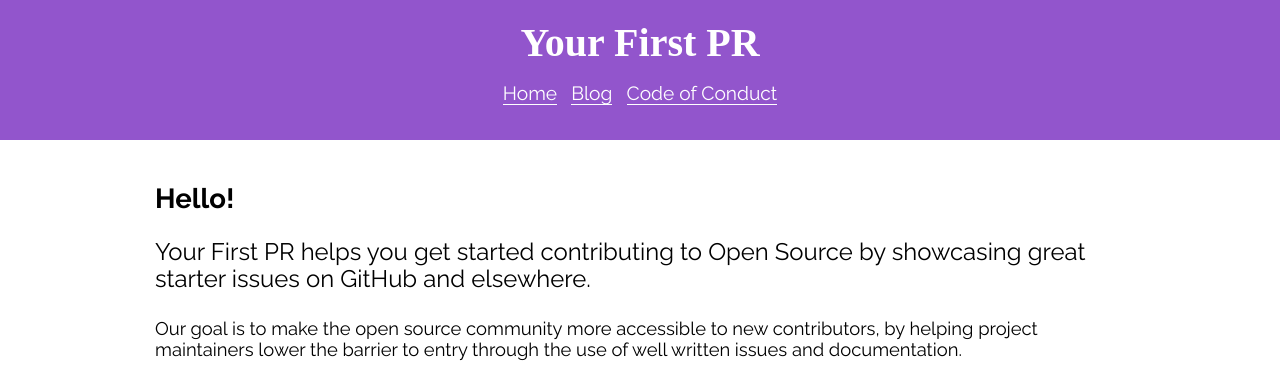
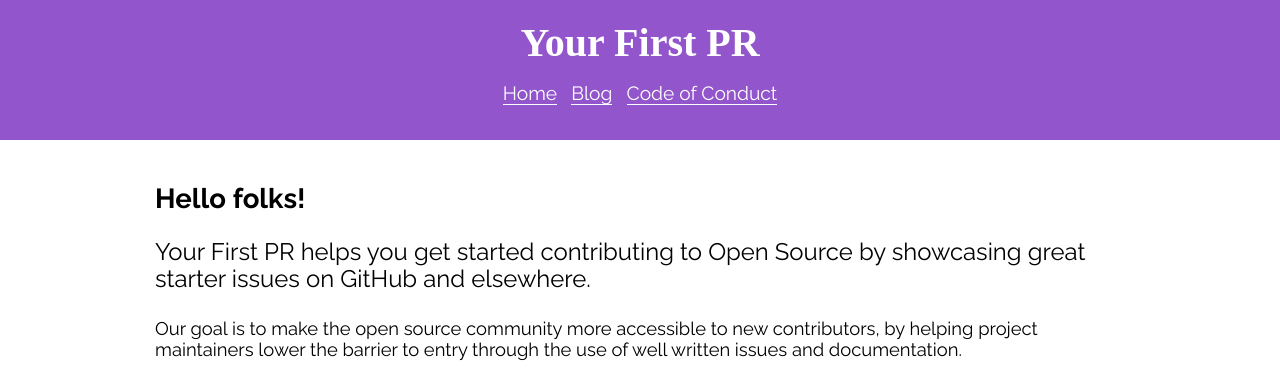
Before and after one commit to yourfirstpr/yourfirstpr.github.io, a Jekyll site: the page built from index.html, in a window 1280 px wide. Shown: the top 377 px of the page. Built offline with Jekyll 4.4.1, drawn with Linux system fonts in a browser that asks for light colours; nearby versions of some CDN libraries; some web fonts are replaced.

Commit message:
Change hello

```diff
--- a/index.html
+++ b/index.html
@@ -3,7 +3,7 @@
 title: Showcasing good starter issues
 ---
   <section id='#introduction'>
-    <h2>Hello!</h2>
+    <h2>Hello folks!</h2>
     <p id='headline'>
       Your First PR helps you get started contributing to Open Source by showcasing
       great starter issues on GitHub and elsewhere.
```
